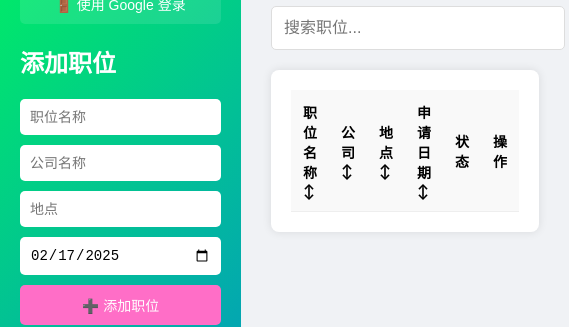
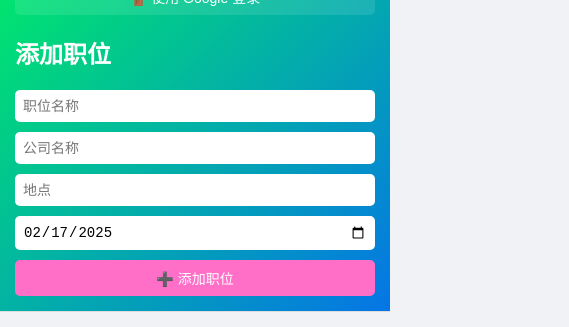
Before and after one commit to chenr4215/jobtracker, a plain HTML site: page public/index.html in a window 390 px wide. Shown: the part 91-418 px from the top of the page, 569 px wide, since content can reach past the window. Drawn offline with Linux system fonts and the light colour scheme; no server answers.

Commit message:
优化移动端体验

```diff
--- a/public/index.html
+++ b/public/index.html
@@ -2,6 +2,7 @@
 <html lang="zh-CN">
 <head>
   <meta charset="UTF-8">
+  <meta name="viewport" content="width=device-width, initial-scale=1">
   <title>📁 职位追踪器</title>
   <link rel="stylesheet" href="style.css">
   <!-- Firebase 初始化 -->
@@ -30,8 +31,10 @@
     console.log("Firebase 初始化完成");
   </script>
 </head>
+
 <body>
   <div class="container">
+
     <!-- 侧边栏 -->
     <div class="sidebar">
       <div class="logo">
--- a/public/style.css
+++ b/public/style.css
@@ -158,3 +158,51 @@ tr:hover td {
 .status-btn.interview { background: #FF9800; }
 .status-btn.rejected { background: #F44336; }
 .status-btn.accepted { background: #4CAF50; }
+
+/* 响应式设计：移动端优化 */
+@media (max-width: 768px) {
+    /* 将主容器由横向布局改为垂直堆叠 */
+    .container {
+      flex-direction: column;
+    }
+
+    /* 侧边栏调整 */
+    .sidebar {
+      width: 100%;
+      padding: 15px;
+      border-right: none;
+      border-bottom: 1px solid #ddd;
+    }
+
+    /* 主内容区调整 */
+    .main-content {
+      width: 100%;
+      padding: 15px;
+    }
+
+    /* 搜索框和按钮适当缩小 */
+    #search {
+      padding: 10px;
+      font-size: 1rem;
+    }
+
+    .auth-buttons button {
+      padding: 8px;
+      font-size: 14px;
+    }
+
+    .form input,
+    .form button {
+      padding: 8px;
+      font-size: 14px;
+    }
+
+    /* 表格和卡片容器调整 */
+    .table-card {
+      padding: 15px;
+    }
+
+    table, th, td {
+      font-size: 12px;
+    }
+  }
```
